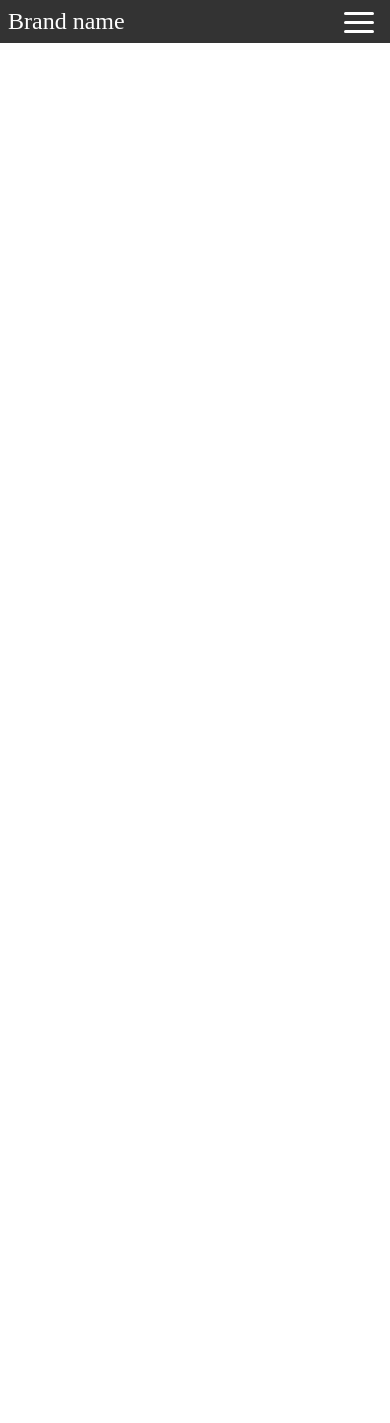
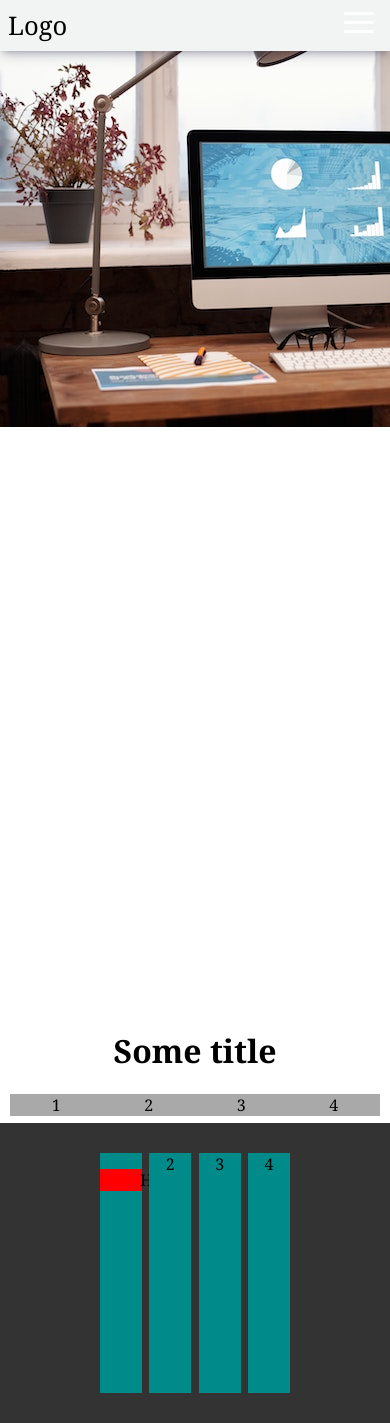
Before and after one commit to dkrnjic/webapps-projekt-frontend, a plain HTML site: page index.html in a window 390 px wide. Before the commit the page ends 844 px from the top, so only its background shows below. Drawn offline with Linux system fonts and the light colour scheme.

Commit message:
Version 1.1
Added few images for background
Nav almost finished
started creating footer and main section
other css changes

```diff
--- a/index.html
+++ b/index.html
@@ -9,9 +9,8 @@
 
 </head>
 <body>
-    <header>
-        <nav class="navbar">
-            <div class="brand-title">Brand name</div>
+    <nav class="navbar sticky">
+        <div class="brand-title">Logo</div>
         <a href="#" class="toggle-button" >
             <span class="bar"></span>
             <span class="bar"></span>
@@ -22,10 +21,44 @@
                 <li><a href="#">Home</a></li>
                 <li><a href="#">About</a></li>
                 <li><a href="#">Contact</a></li>
+                <li><a href="#"><img id="logo" src="/assets/imgs/login.png" alt=""></a></li>
             </ul>
         </div>
     </nav>
+
+    <header class="header">
+        <div class="header-title">Placeholder</div>
     </header>
+
+    <div class="wallpaper-divider" ></div>
+
+    <main id="trigger">
+        <h1>Some title</h1>
+        <div class="section-container">
+            <section class="content">1</section>
+            <section class="content">2</section>
+            <section class="content">3</section>
+            <section class="content">4</section>
+        </div>
+
+    </main>
+
+    <div class="wallpaper-divider" ></div>
+
+    <footer>
+        <div class="section-container">
+            <section class="content">
+                <ul>
+                    <li>Home</li>
+                </ul>
+            </section>
+            <section class="content">2</section>
+            <section class="content">3</section>
+            <section class="content">4</section>
+        </div>
+
+    </footer>
+
 
 
 
--- a/main.js
+++ b/main.js
@@ -1,7 +1,7 @@
 "use strict";
 
-var num = 4;
-console.log(num);
+//let num:number=4;
+//console.log(num);
 var toggleButton = document.getElementsByClassName('toggle-button')[0];
 var navbarLinks = document.getElementsByClassName('nav-links')[0];
 toggleButton.addEventListener('click', function () {
--- a/main.ts
+++ b/main.ts
@@ -1,6 +1,6 @@
 export {};
-let num:number=4;
-console.log(num);
+//let num:number=4;
+//console.log(num);
 const toggleButton = document.getElementsByClassName('toggle-button')[0]
 const navbarLinks = document.getElementsByClassName('nav-links')[0]
 
--- a/style.css
+++ b/style.css
@@ -4,18 +4,49 @@
 body{
     margin: 0;
     padding: 0;
+    font-family: Cambria, Cochin, Georgia, Times, 'Times New Roman', serif;
+}
+.center {
+    position: absolute;
+    left: 0;
+    right: 0;
+    margin: auto;
+
+}
+
+ul{
+    text-decoration: none;
+    list-style: none;
+}
+
+.wallpaper-divider {
+    padding-top: 2%;
+    text-align:center;
+    /*box-shadow: 0 1em 1em -1em rgba(0, 0, 0, .65);*/
+
+}
+
+img{
+
+}
+
+.sticky {
+    position: fixed;
+    top: 0;
+    width: 100%;
 }
 
 .navbar{
     display: flex;
     justify-content: space-between;
     align-items: center;
-    background-color: #333;
-    color: white;
+    background-color: #F2F4F3;
+    color: black;
+    box-shadow: rgba(50, 50, 93, 0.25) 0px 6px 12px -2px, rgba(0, 0, 0, 0.3) 0px 3px 7px -3px;
 }
 
 .brand-title{
-    font-size: 1.5rem;
+    font-size: 1.6rem;
     margin: .5rem;
 }
 
@@ -27,17 +58,20 @@ body{
 
 .nav-links li{
     list-style: none;
+    font-size: 20px;
+    margin-right: 10px;
+
 }
 
 .nav-links li a{
     text-decoration: none;
-    color: white;
+    color: black;
     padding: 1rem;
     display: block;
 }
 
 .nav-links li:hover{
-    background-color: #555;
+    background-color: #CACFD6;
 }
 
 .toggle-button{
@@ -57,7 +91,86 @@ body{
     background-color: white;
     border-radius: 10px;
 }
+#logo{
+    height: 20px;
+}
+.header{
+    height: 1000px;
+    background-repeat: no-repeat;
+    background-image: url(assets/imgs/testL.jpg);
+}
+.header-title{
+    display: flex;
+    justify-content: center;
+    font-size: 24px;
+    padding-top: 10px;
+}
 
+            /*Main section*/
+main{
+    margin: 0 10px 0;
+    text-align: center;
+}
+main .section-container{
+    height: 90%;
+    display: flex;
+}
+
+main .content{
+    background-color: darkgray;
+    width: 100px;
+    text-align: center;
+}
+
+main .content:first-child{
+    margin-right: auto;
+}
+main .content:last-child{
+    margin-left: auto;
+}
+
+
+            /*Footer section*/
+
+footer{
+    background-color: #333;
+    height: 300px;
+    text-align: center;
+}
+
+footer .section-container{
+    margin: 0 100px 0   ;
+    height: 90%;
+    display: flex;
+    justify-content: space-between;
+}
+
+footer .content{
+    margin-top: 30px;
+    background-color: darkcyan;
+    width: 22%;
+    text-align: center;
+}
+
+footer ul{
+    background-color: red;
+
+}
+
+
+            /*Media section*/
+
+
+@media (max-width: 1280px){
+    .header{
+        background-image: url(assets/imgs/testM.jpg);
+    }
+}
+@media (max-width: 640px){
+    .header{
+        background-image: url(assets/imgs/testS.jpg);
+    }
+}
 @media (max-width: 400px){
     .toggle-button{
         display: flex;
```
Also changed, not shown: assets/imgs/login.png (added), assets/imgs/testL.jpg (added), assets/imgs/testM.jpg (added), assets/imgs/testS.jpg (added). Lines whose indentation alone changed are shown as unchanged.
